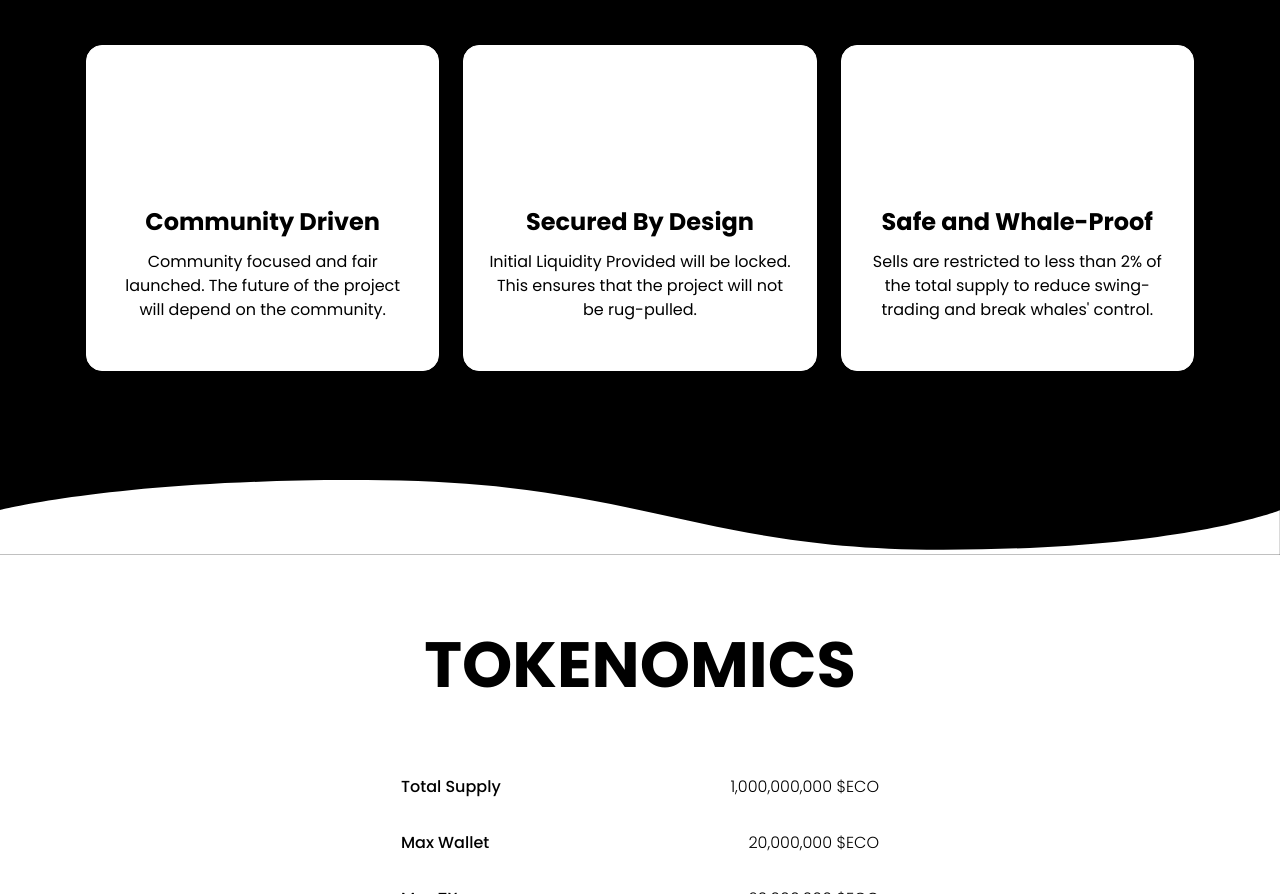
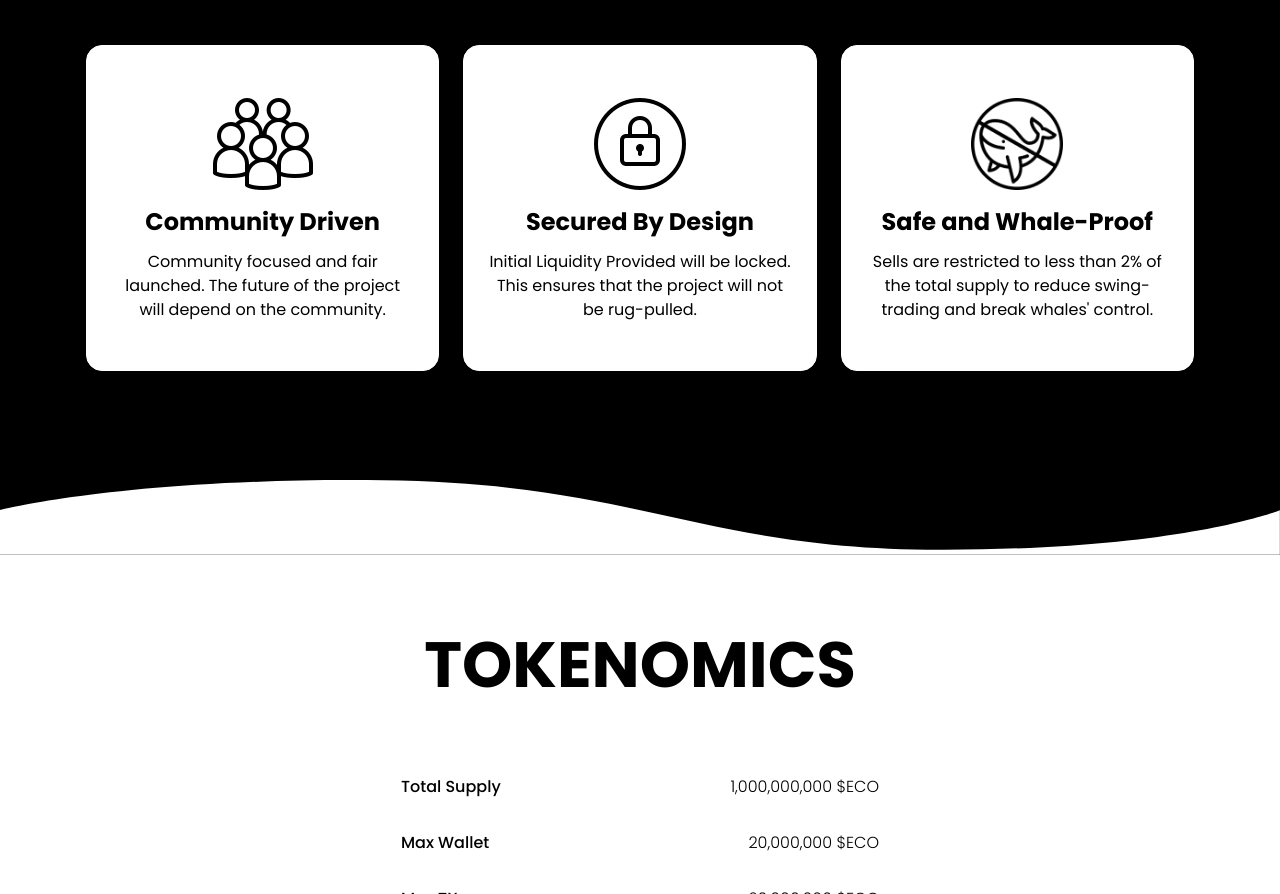
Before and after one commit to mommymayemuskgithub/mommymayemuskgithub.github.io, a plain HTML site: page index.html in a window 1280 px wide. Shown: the part 1333-2227 px from the top of the page. Drawn offline with nearby package versions, Linux system fonts and the light colour scheme.

Commit message:
Update index.html

```diff
--- a/index.html
+++ b/index.html
@@ -720,7 +720,7 @@ Users of the $EcoChain Token will be able to select where the tree from their mo
 
 <div class="col-12 col-lg-4 mb-4" data-aos="fade">
 <div class="tax-card h-100 d-flex flex-column justify-content-center align-items-center px-4 py-5 mx-auto">
-<img class="img-fluid mb-3" src="images/community-driven.png" style="max-height:100px;">
+<img class="img-fluid mb-3" src="images/community-driven-2.png" style="max-height:100px;">
 <span class="tax-title-2 text-center mb-3">Community Driven</span><span class="tax-description text-center">Community focused and fair launched. The future of the project will depend on the community.</span>
 </div>
 </div>
@@ -728,12 +728,12 @@ Users of the $EcoChain Token will be able to select where the tree from their mo
 
 <div class="col-12 col-lg-4 mb-4" data-aos="fade">
 <div class="tax-card h-100 d-flex flex-column justify-content-center align-items-center px-4 py-5 mx-auto">
-<img class="img-fluid mb-3" src="images/lp-lock.png" style="max-height:100px;">
+<img class="img-fluid mb-3" src="images/lp-lock-2.png" style="max-height:100px;">
 <span class="tax-title-2 text-center mb-3">Secured By Design</span><span class="tax-description text-center">Initial Liquidity Provided will be locked. This ensures that the project will not be rug-pulled.</span>
 </div>
 </div><div class="col-12 col-lg-4 mb-4" data-aos="fade">
 <div class="tax-card h-100 d-flex flex-column justify-content-center align-items-center px-4 py-5 mx-auto">
-<img class="p-1 img-fluid mb-3 " src="images/anti-whale.png" style="max-height:100px;">
+<img class="p-1 img-fluid mb-3 " src="images/anti-whale-2.png" style="max-height:100px;">
 <span class="tax-title-2 text-center mb-3">Safe and Whale-Proof</span><span class="tax-description text-center">Sells are restricted to less than 2% of the total supply to reduce swing-trading and break whales' control.</span>
 </div>
 </div>
```
